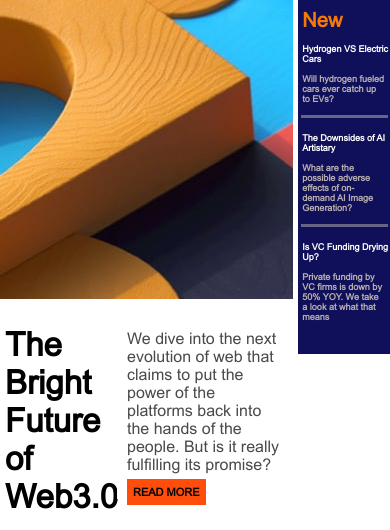
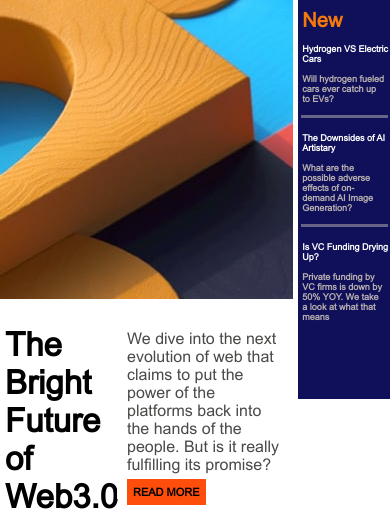
Before and after one commit to GeekyHim/PathToFullStack, a PHP site: page / in a window 390 px wide. Shown: the part 71-601 px from the top of the page. Run offline with PHP 8.4, Linux system fonts and the light colour scheme.

Commit message:
Responsive Design

```diff
--- a/Responsive Assignment/style.css
+++ b/Responsive Assignment/style.css
@@ -259,7 +259,7 @@
     }
     .box1 {
     float: right;
-    height: 355px;
+    height: 400px;
     width: 23.5%;
     background-color: #10105a;
 }
```
